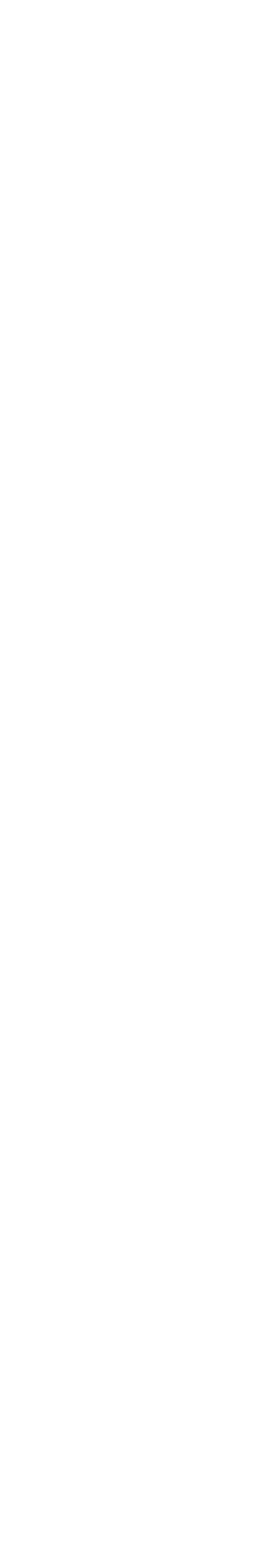
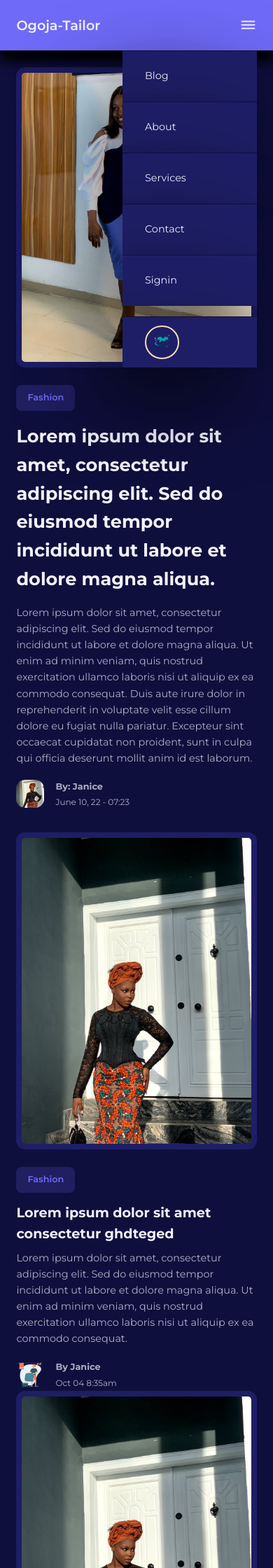
Before and after one commit to IkaniGeorge/Fashion-blog, a PHP site: page /blog.html in a window 390 px wide. Before the commit the part shown is empty. Shown: the top 2240 px of the page at 70% size. Before the commit the page ends 844 px from the top, so only its background shows below. Run offline with PHP 8.4, Linux system fonts and the light colour scheme; some libraries are stand-ins or nearby versions.

Commit message:
adding JS to the Nav Bar and setting up media querry for medium and small screeen

```diff
--- a/blog.html
+++ b/blog.html
@@ -0,0 +1,320 @@
+<!DOCTYPE html>
+<html lang="en">
+
+<head>
+    <meta charset="UTF-8">
+    <meta name="viewport" content="width=device-width, initial-scale=1.0">
+    <title>Responsive Multi-page website</title>
+    <link rel="stylesheet" href="css/style.css">
+    <!----ICONSCOUT CDN STYLESHEET FOR ICONS ----->
+    <link rel="stylesheet" href="https://unicons.iconscout.com/release/v4.2.0/css/line.css">
+    <link rel="preconnect" href="https://fonts.googleapis.com">
+    <link rel="preconnect" href="https://fonts.gstatic.com" crossorigin>
+    <link href="https://fonts.googleapis.com/css2?family=Montserrat:ital,wght@0,100..900;1,100..900&display=swap"
+        rel="stylesheet">
+</head>
+
+<body>
+
+    <nav>
+        <div class="container nav-container">
+            <a class="nav-logo" href="index.html">Ogoja-Tailor</a>
+            <ul class="nav-items">
+
+                <li><a href="blog.html">Blog</a></li>
+                <li><a href="about.html">About</a></li>
+                <li><a href="services.html">Services</a></li>
+                <li><a href="contact.html">Contact</a></li>
+                <li><a href="signin.html">Signin</a></li>
+
+                <li class="nav-profile">
+                    <div class="avatar">
+                        <img src="./images/laundry-company-logo-design-illustration-260nw-2286082263-removebg-preview.png"
+                            alt="">
+                    </div>
+                    <ul>
+                        <li><a href="dashboard.html">Dashboard</a></li>
+                        <li><a href="logout.html">Logout</a></li>
+                    </ul>
+                </li>
+            </ul>
+            <button id="open-nav-btn"><i class="uil uil-bars"></i></button>
+            <button id="close-nav-btn"><i class="uil uil-times"></i></button>
+            <!---END OF NAV-->
+        </div>
+    </nav>
+
+
+    <section class="featured">
+
+        <div class="container featured-container">
+            <div class="post-thumbnail">
+                <img src="/images/Terrem/WhatsApp Image 2025-01-28 at 09.41.43_c9dc1228.jpg" alt="">
+            </div>
+
+            <div class="post-info">
+                <a href="" class="category-button">Fashion</a>
+                <h2 class="post_title"><a href="post.html">Lorem ipsum dolor sit amet, consectetur adipiscing elit.
+                        Sed do eiusmod tempor incididunt ut labore et dolore magna aliqua.</a></h2>
+                <p class="post-body">Lorem ipsum dolor sit amet, consectetur adipiscing elit.
+                    Sed do eiusmod tempor incididunt ut labore et dolore magna aliqua.
+                    Ut enim ad minim veniam, quis nostrud exercitation ullamco laboris
+                    nisi ut aliquip ex ea commodo consequat. Duis aute irure dolor in
+                    reprehenderit in voluptate velit esse cillum dolore eu fugiat nulla pariatur.
+                    Excepteur sint occaecat cupidatat non proident, sunt in culpa qui officia
+                    deserunt mollit anim id est laborum.
+                </p>
+
+                <div class="post-author">
+                    <div class="post-author-avatar">
+                        <img src="/images/Terrem/WhatsApp Image 2025-01-28 at 09.41.44_381820ee.jpg" alt="">
+                    </div>
+                    <div class="post-author-info">
+                        <h5>By: Janice</h5>
+                        <small>June 10, 22 - 07:23</small>
+                    </div>
+                </div>
+            </div>
+        </div>
+    </section>
+     <!---END OF FEAUTURE POST-->
+
+
+<section class="posts">
+    <div class="container posts-container">
+        <article class="post">
+            <div class="post-thumbnail">
+                <img src="/images/Terrem/WhatsApp Image 2025-01-28 at 09.41.45_ad7f5dc0.jpg" alt="">
+            </div>
+
+            <div class="post-info">
+                <a href="" class="category-button">Fashion</a>
+                <h3 class="post-title"> <a href="post.html">Lorem ipsum dolor sit amet consectetur ghdteged</a></h3>
+                <p class="post-body">
+                    Lorem ipsum dolor sit amet, consectetur adipiscing elit.
+                    Sed do eiusmod tempor incididunt ut labore et dolore magna aliqua.
+                    Ut enim ad minim veniam, quis nostrud exercitation ullamco laboris
+                    nisi ut aliquip ex ea commodo consequat.
+                </p>
+                <div class="post-author">
+                    <div class="post-author-avatar">
+                        <img src="/images/istockphoto-1320459982-612x612-removebg-preview.png" alt="">
+                    </div>
+                    <div class="post-author-info">
+                        <h5>By Janice</h5>
+                        <small>Oct 04 8:35am</small>
+                    </div>
+                </div>
+            </div>
+        </article>
+        <article class="post">
+            <div class="post-thumbnail">
+                <img src="/images/Terrem/WhatsApp Image 2025-01-28 at 09.41.45_ad7f5dc0.jpg" alt="">
+            </div>
+
+            <div class="post-info">
+                <a href="" class="category-button">Fashion</a>
+                <h3 class="post-title"> <a href="post.html">Lorem ipsum dolor sit amet consectetur ghdteged</a></h3>
+                <p class="post-body">
+                    Lorem ipsum dolor sit amet, consectetur adipiscing elit.
+                    Sed do eiusmod tempor incididunt ut labore et dolore magna aliqua.
+                    Ut enim ad minim veniam, quis nostrud exercitation ullamco laboris
+                    nisi ut aliquip ex ea commodo consequat.
+                </p>
+                <div class="post-author">
+                    <div class="post-author-avatar">
+                        <img src="/images/istockphoto-1320459982-612x612-removebg-preview.png" alt="">
+                    </div>
+                    <div class="post-author-info">
+                        <h5>By Janice</h5>
+                        <small>Oct 04 8:35am</small>
+                    </div>
+                </div>
+            </div>
+        </article>
+
+        <article class="post">
+            <div class="post-thumbnail">
+                <img src="/images/Terrem/WhatsApp Image 2025-01-28 at 09.41.45_ad7f5dc0.jpg" alt="">
+            </div>
+
+            <div class="post-info">
+                <a href="" class="category-button">Fashion</a>
+                <h3 class="post-title"> <a href="post.html">Lorem ipsum dolor sit amet consectetur ghdteged</a></h3>
+                <p class="post-body">
+                    Lorem ipsum dolor sit amet, consectetur adipiscing elit.
+                    Sed do eiusmod tempor incididunt ut labore et dolore magna aliqua.
+                    Ut enim ad minim veniam, quis nostrud exercitation ullamco laboris
+                    nisi ut aliquip ex ea commodo consequat.
+                </p>
+                <div class="post-author">
+                    <div class="post-author-avatar">
+                        <img src="/images/istockphoto-1320459982-612x612-removebg-preview.png" alt="">
+                    </div>
+                    <div class="post-author-info">
+                        <h5>By Janice</h5>
+                        <small>Oct 04 8:35am</small>
+                    </div>
+                </div>
+            </div>
+        </article>
+
+        <article class="post">
+            <div class="post-thumbnail">
+                <img src="/images/Terrem/WhatsApp Image 2025-01-28 at 09.41.45_ad7f5dc0.jpg" alt="">
+            </div>
+
+            <div class="post-info">
+                <a href="" class="category-button">Fashion</a>
+                <h3 class="post-title"> <a href="post.html">Lorem ipsum dolor sit amet consectetur ghdteged</a></h3>
+                <p class="post-body">
+                    Lorem ipsum dolor sit amet, consectetur adipiscing elit.
+                    Sed do eiusmod tempor incididunt ut labore et dolore magna aliqua.
+                    Ut enim ad minim veniam, quis nostrud exercitation ullamco laboris
+                    nisi ut aliquip ex ea commodo consequat.
+                </p>
+                <div class="post-author">
+                    <div class="post-author-avatar">
+                        <img src="/images/istockphoto-1320459982-612x612-removebg-preview.png" alt="">
+                    </div>
+                    <div class="post-author-info">
+                        <h5>By Janice</h5>
+                        <small>Oct 04 8:35am</small>
+                    </div>
+                </div>
+            </div>
+        </article>
+
+        <article class="post">
+            <div class="post-thumbnail">
+                <img src="/images/Terrem/WhatsApp Image 2025-01-28 at 09.41.45_ad7f5dc0.jpg" alt="">
+            </div>
+
+            <div class="post-info">
+                <a href="" class="category-button">Fashion</a>
+                <h3 class="post-title"> <a href="post.html">Lorem ipsum dolor sit amet consectetur ghdteged</a></h3>
+                <p class="post-body">
+                    Lorem ipsum dolor sit amet, consectetur adipiscing elit.
+                    Sed do eiusmod tempor incididunt ut labore et dolore magna aliqua.
+                    Ut enim ad minim veniam, quis nostrud exercitation ullamco laboris
+                    nisi ut aliquip ex ea commodo consequat.
+                </p>
+                <div class="post-author">
+                    <div class="post-author-avatar">
+                        <img src="/images/istockphoto-1320459982-612x612-removebg-preview.png" alt="">
+                    </div>
+                    <div class="post-author-info">
+                        <h5>By Janice</h5>
+                        <small>Oct 04 8:35am</small>
+                    </div>
+                </div>
+            </div>
+        </article>
+
+        <article class="post">
+            <div class="post-thumbnail">
+                <img src="/images/Terrem/WhatsApp Image 2025-01-28 at 09.41.45_ad7f5dc0.jpg" alt="">
+            </div>
+
+            <div class="post-info">
+                <a href="" class="category-button">Fashion</a>
+                <h3 class="post-title"> <a href="post.html">Lorem ipsum dolor sit amet consectetur ghdteged</a></h3>
+                <p class="post-body">
+                    Lorem ipsum dolor sit amet, consectetur adipiscing elit.
+                    Sed do eiusmod tempor incididunt ut labore et dolore magna aliqua.
+                    Ut enim ad minim veniam, quis nostrud exercitation ullamco laboris
+                    nisi ut aliquip ex ea commodo consequat.
+                </p>
+                <div class="post-author">
+                    <div class="post-author-avatar">
+                        <img src="/images/istockphoto-1320459982-612x612-removebg-preview.png" alt="">
+                    </div>
+                    <div class="post-author-info">
+                        <h5>By Janice</h5>
+                        <small>Oct 04 8:35am</small>
+                    </div>
+                </div>
+            </div>
+        </article>
+    </div>
+</section>
+<!--- ============================= END OF POST ==================== -->
+<section class="category-button">
+    <div class="container category-buttons-container">
+        <a href="" class="category-button">Fashion</a>
+        <a href="" class="category-button">Styling</a>
+        <a href="" class="category-button">Cutting</a>
+        <a href="" class="category-button">Pattern</a>
+        <a href="" class="category-button">Sport wears</a>
+        <a href="" class="category-button">Ankara Fabric</a>
+        <a href="" class="category-button">Sales</a>
+        <a href="" class="category-button">Sales</a>
+        <a href="" class="category-button">Sales</a>
+    </div>
+</section>
+
+<!-- ============================= END OF CATEGORY BUTTONS ==================== -->
+<footer>
+    <div class="footer-socials">
+        <a href="https://youtube.com/georgeikani93" target="_blank"><i class="uil uil-youtube"></i></a>
+        <a href="https://facebook.com" target="_blank"><i class="uil uil-facebook"></i></a>
+        <a href="https://instagram.com" target="_blank"><i class="uil uil-instagram-alt"></i></a>
+        <a href="https://linkdln.com" target="_blank"><i class="uil uil-linkedin"></i></a>
+        <a href="https://x.com" target="_blank"><i class="uil uil-twitter"></i></a>
+    </div>
+
+     <div class="container footer-container">
+        <article>
+            <h4>Catogory</h4>
+            <ul>
+                <li><a href="">Fashion</a></li>
+                <li><a href="">Styling</a></li>
+                <li><a href="">Cutting</a></li>
+                <li><a href="">Sport Wear</a></li>
+                <li><a href="">Ankara Fabric</a></li>
+                <li><a href="">Sales</a></li>
+            </ul>
+        </article>
+
+        <article>
+            <h4>Support</h4>
+            <ul>
+                <li><a href="">Online Support</a></li>
+                <li><a href="">Call Number</a></li>
+                <li><a href="">Emails</a></li>
+                <li><a href="">Social support</a></li>
+                <li><a href="">Location</a></li>
+            </ul>
+        </article>
+        <article>
+            <h4>Blog</h4>
+            <ul>
+                <li><a href="">Safety</a></li>
+                <li><a href="">Restyle</a></li>
+                <li><a href="">Recent</a></li>
+                <li><a href="">Popular wears</a></li>
+                <li><a href="">Categories</a></li>
+            </ul>
+        </article>
+
+         <article>
+            <h4>Permalinks</h4>
+            <ul>
+                <li><a href="">Home</a></li>
+                <li><a href="">Blog</a></li>
+                <li><a href="">About</a></li>
+                <li><a href="">Services</a></li>
+                <li><a href="">Contact</a></li>
+            </ul>
+        </article>
+     </div>
+
+     <div class="footer-copyright">
+        <small>Copyright &copy;2025  IKANI IBEMBEM</small>
+     </div>
+</footer>
+
+</body>
+
+
+</html>
--- a/css/style.css
+++ b/css/style.css
@@ -367,6 +367,7 @@
         align-items: flex-start;
         justify-content: center;
         gap: 0;
+        display: one;
        }
 
        .nav-items li{
@@ -375,7 +376,37 @@
         display: flex;
         align-items: center;
         box-shadow: -2rem 3rem 7rem rgb(0, 0, 0, 0.7);
-        border-top: 1px solid var(--color-bg) ;
+        border-top: 1px solid var(--color-bg);
+        animation: animateDropdown 400ms 0s ease forwards;
+        opacity: 0;
+        transform-origin: top ;
+       }
+
+       .nav-items li:nth-child(2){
+        animation-delay: 200ms;
+       }
+       .nav-items li:nth-child(3){
+        animation-delay: 400ms;
+       }
+       .nav-items li:nth-child(4){
+        animation-delay: 600ms;
+       }
+       .nav-items li:nth-child(5){
+        animation-delay: 800ms;
+       }
+       .nav-items li:nth-child(6){
+        animation-delay: 200ms;
+       }
+       /* nav dropdwon animation */
+       @keyframes animateDropdown {
+          0%{
+            transform: rotateX(90deg);
+          }
+
+          100%{
+            transform: rotateX(0deg);
+            opacity: 1;
+          }
        }
 
        .nav-items li a{
@@ -400,6 +431,56 @@
 
        .nav-profile .avatar {
         margin-left: 2rem;
-        border: 2px solid wheat;
+        border: 2px solid wheat ;
+       }
+
+       .featured-container{
+        gap: 3rem;
+       }
+
+       .posts-container{
+        grid-template-columns: 1fr 1fr;
+        gap: 3rem;
+       }
+
+       .footer-container{
+        grid-template-columns: 1fr 1fr;
+        gap: 3rem;
        }
     }
+
+
+    /* ============================= MEDIA QUERIES ==================== */
+    /* ============================= SMALL DEVICES ==================== */
+
+    @media screen and (max-width:600px) {
+        section{
+          margin-top: 2rem;
+        }
+        h1{
+          font-size: 2rem;
+        }
+        .featured {
+          margin-top: 6rem;
+        }
+
+        .featured-container{
+          grid-template-columns: 1fr;
+          gap: 0;
+        }
+
+      .posts-container{
+        grid-template-columns: 1fr;
+        gap: 0;
+      }
+
+      .category-buttons-container{
+        grid-template-columns: 1fr 1fr;
+      }
+
+       .footer-container{
+        grid-template-columns: 1fr;
+        text-align: center;
+        gap: 2rem;
+       }
+    }
--- a/index.html
+++ b/index.html
@@ -313,6 +313,8 @@
         <small>Copyright &copy;2025  IKANI IBEMBEM</small>
      </div>
 </footer>
+
+  <script src="/Js/main.js"></script>
 </body>
 
 
```
Also changed, not shown: Js/main.js (added, +21 -0 lines).
